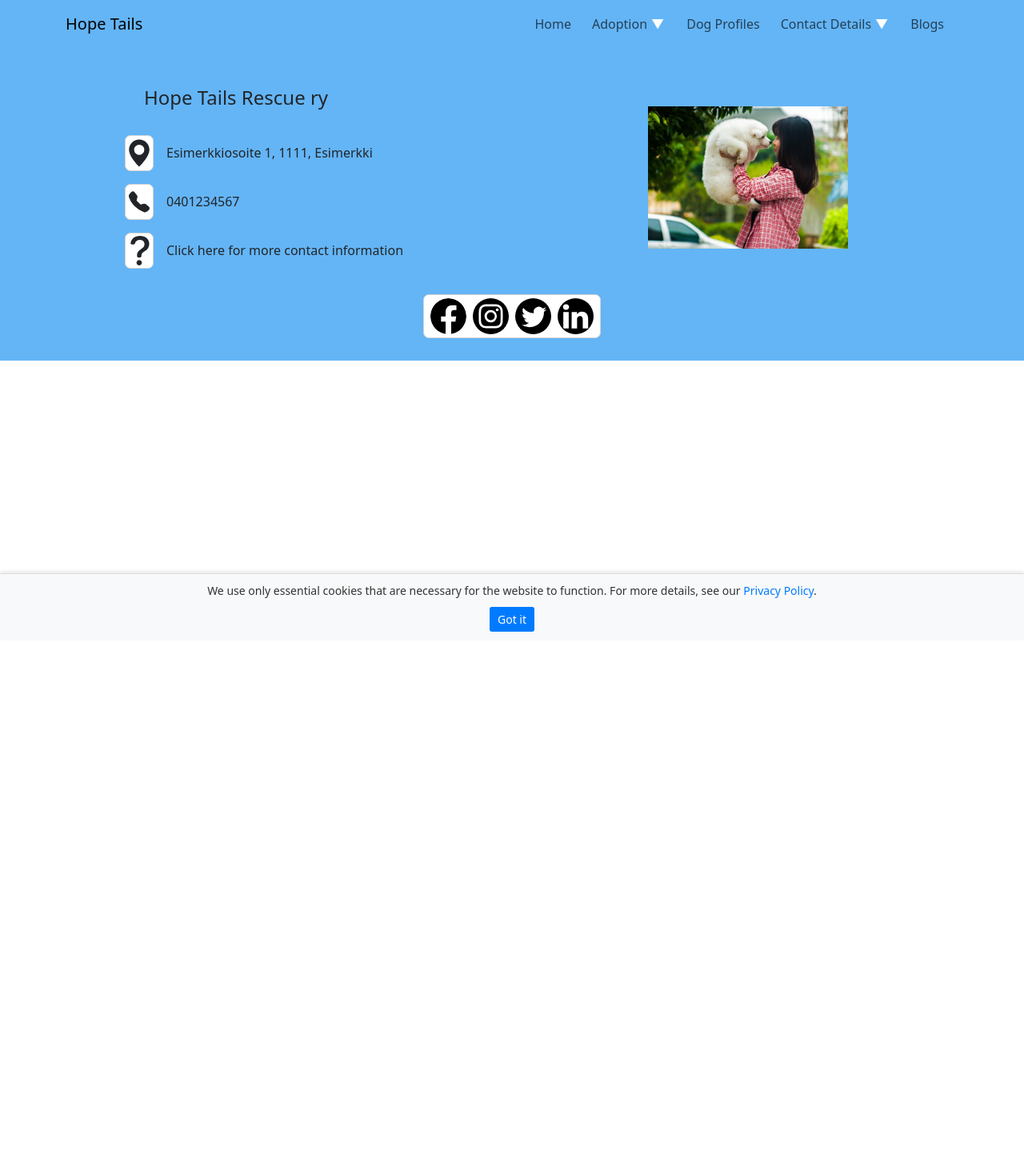
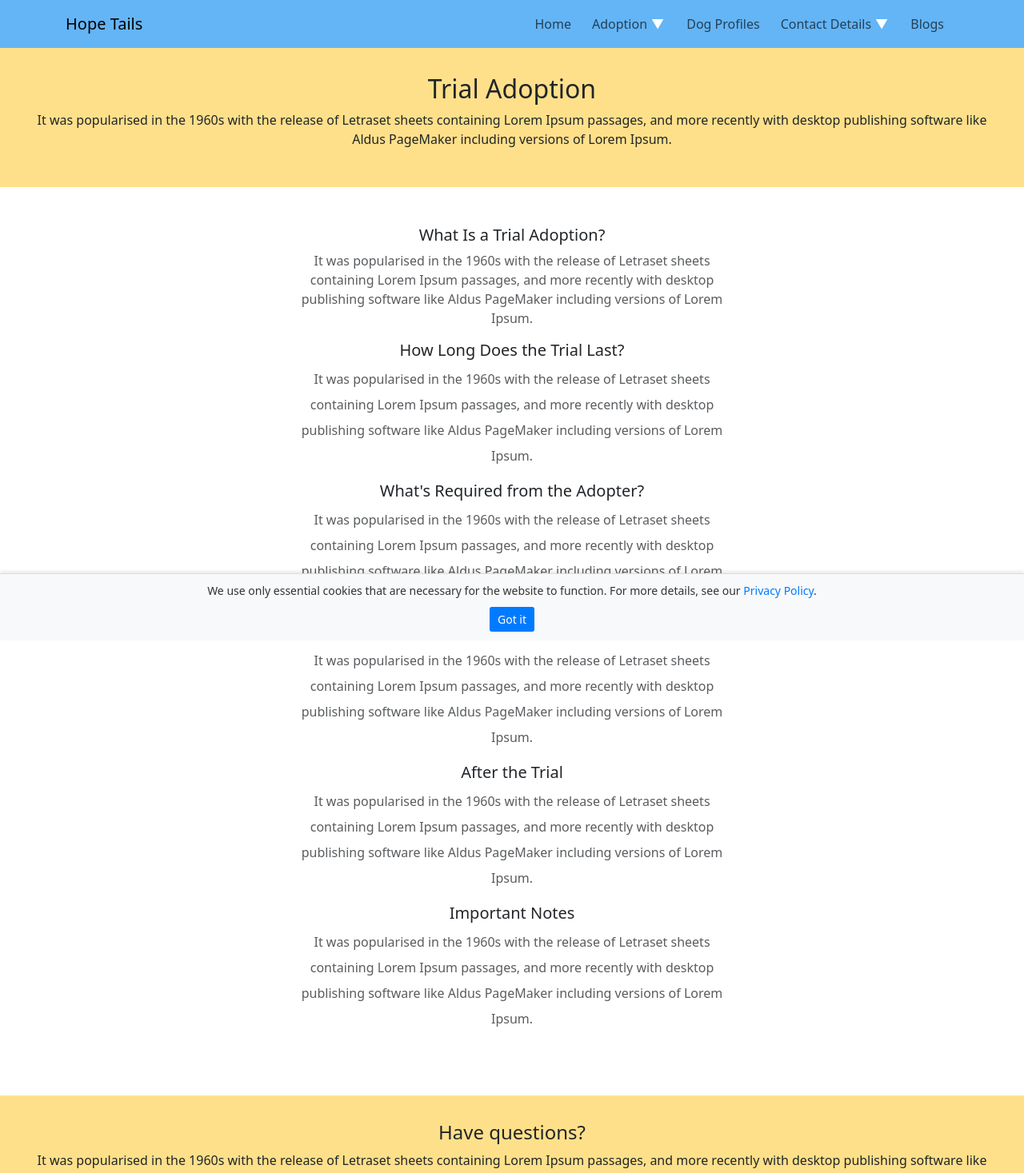
Before and after one commit to kristakorento/animal-rescue-adoption-website, a React (Vite) app: page /adoption/trial-adoption in a window 1280 px wide. Shown: the top 1467 px of the page at 80% size. Before the commit the page ends 800 px from the top, so only its background shows below. Built offline with nearby package versions, Linux system fonts and the light colour scheme.

Commit message:
TrialAdoption layout koodi valmis.

```diff
--- a/src/Nettisivujen_Koodit/TrialAdoption.jsx
+++ b/src/Nettisivujen_Koodit/TrialAdoption.jsx
@@ -1,4 +1,44 @@
-function TrialAdoption(){
+import React from "react";
+import { Container, Row, Col } from "react-bootstrap";
 
+function TrialAdoption() {
+  return (
+    <div>
+      <div style={{ backgroundColor: "#ffe08a", padding: "2rem", textAlign: "center" }}>
+        <h2>Trial Adoption</h2>
+        <p> It was popularised in the 1960s with the release of Letraset sheets containing Lorem Ipsum passages, and more recently with desktop publishing software like Aldus PageMaker including versions of Lorem Ipsum.</p>
+      </div>
+
+      <Container className="my-5">
+        <Row className="justify-content-center"  style={{ margintop:"4rem" ,marginBottom: "4rem"}}>
+          <Col md={8} lg={6} className="text-center">
+            <h5>What Is a Trial Adoption?</h5>
+            <p className="text-muted"> It was popularised in the 1960s with the release of Letraset sheets containing Lorem Ipsum passages, and more recently with desktop publishing software like Aldus PageMaker including versions of Lorem Ipsum. </p>
+
+            <h5>How Long Does the Trial Last?</h5>
+            <p className="text-muted" style={{ lineHeight: "2.0"}}> It was popularised in the 1960s with the release of Letraset sheets containing Lorem Ipsum passages, and more recently with desktop publishing software like Aldus PageMaker including versions of Lorem Ipsum.</p>
+
+            <h5>What's Required from the Adopter?</h5>
+            <p className="text-muted" style={{ lineHeight: "2.0"}}> It was popularised in the 1960s with the release of Letraset sheets containing Lorem Ipsum passages, and more recently with desktop publishing software like Aldus PageMaker including versions of Lorem Ipsum.</p>
+
+            <h5>Is There a Fee?</h5>
+            <p className="text-muted" style={{ lineHeight: "2.0"}}> It was popularised in the 1960s with the release of Letraset sheets containing Lorem Ipsum passages, and more recently with desktop publishing software like Aldus PageMaker including versions of Lorem Ipsum.</p>
+
+            <h5>After the Trial</h5>
+            <p className="text-muted" style={{ lineHeight: "2.0"}}> It was popularised in the 1960s with the release of Letraset sheets containing Lorem Ipsum passages, and more recently with desktop publishing software like Aldus PageMaker including versions of Lorem Ipsum.</p>
+
+            <h5>Important Notes</h5>
+            <p className="text-muted" style={{ lineHeight: "2.0"}}> It was popularised in the 1960s with the release of Letraset sheets containing Lorem Ipsum passages, and more recently with desktop publishing software like Aldus PageMaker including versions of Lorem Ipsum.</p>
+          </Col>
+        </Row>
+      </Container>
+
+      <div style={{ backgroundColor: "#ffe08a", padding: "2rem", textAlign: "center" }}>
+        <h4>Have questions?</h4>
+        <p> It was popularised in the 1960s with the release of Letraset sheets containing Lorem Ipsum passages, and more recently with desktop publishing software like Aldus PageMaker including versions of Lorem Ipsum.</p>
+      </div>
+    </div>
+  );
 }
+
 export default TrialAdoption;
```
